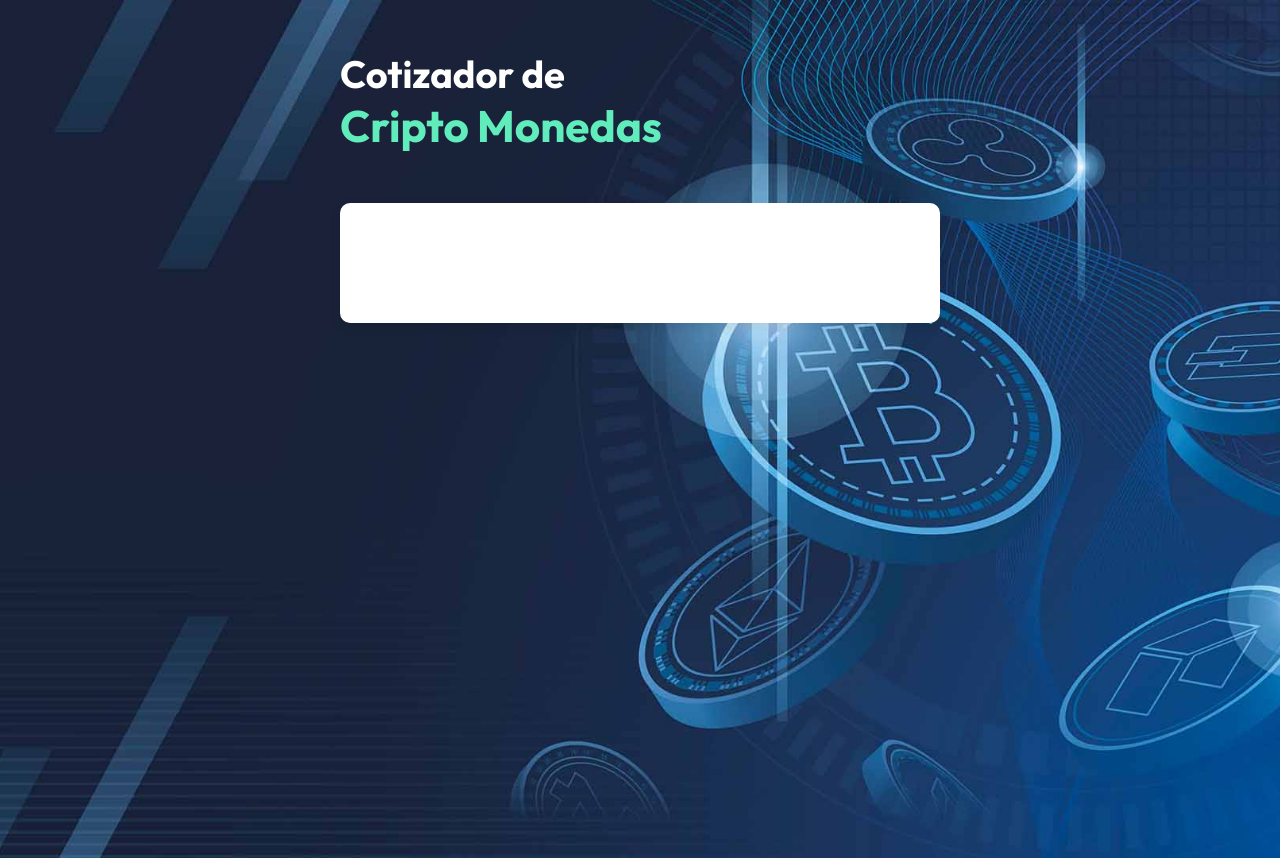
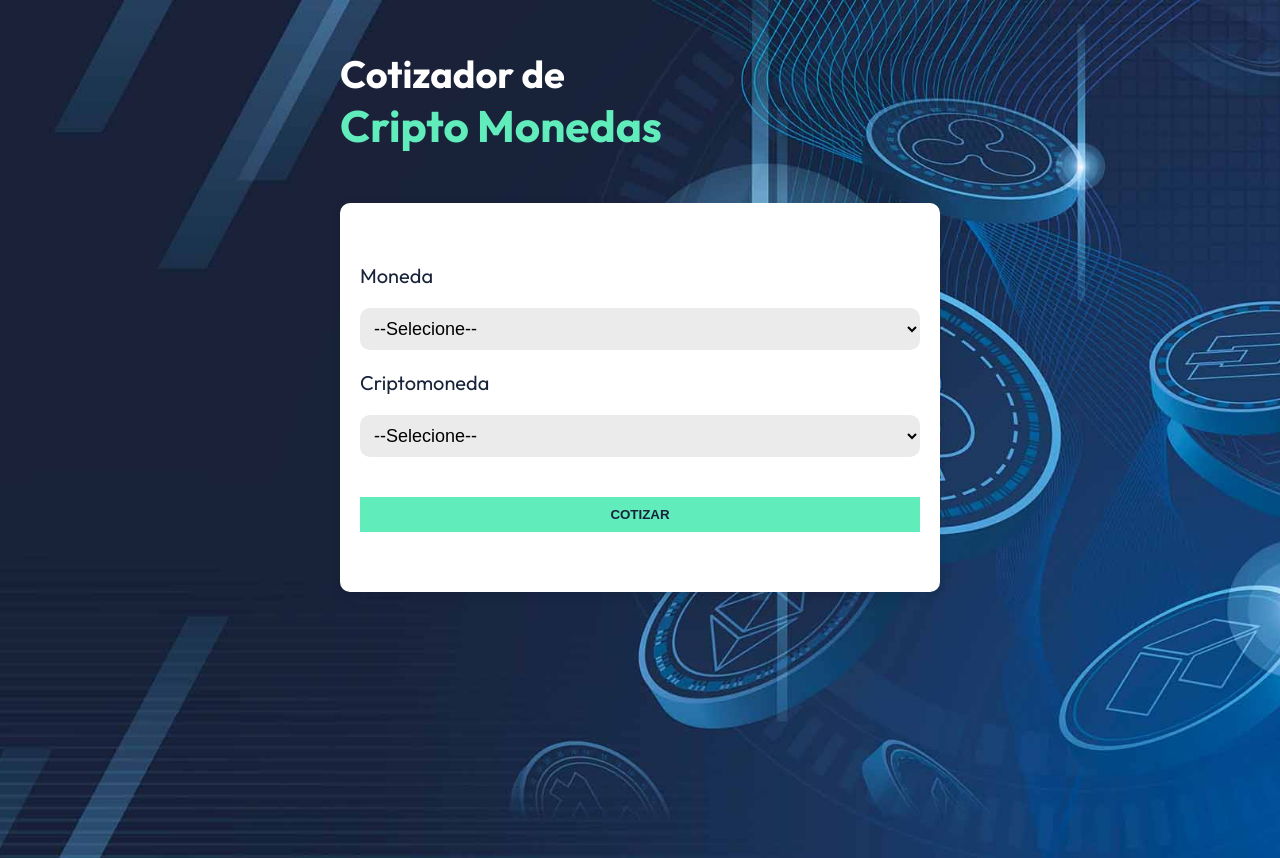
Before and after one commit to stan-mqz/cripto-cotizador, a React (Vite) app: page / in a window 1280 px wide. Built offline with nearby package versions, Linux system fonts and the light colour scheme.

Commit message:
style: Add CriptoSearchForm component and update App layout

```diff
--- a/src/App.tsx
+++ b/src/App.tsx
@@ -1,5 +1,7 @@
+import { CriptoSearchForm } from "./components/CriptoSearchForm"
 
 function App() {
+
 
   return (
     <>
@@ -8,7 +10,9 @@
           Cotizador de <span>Cripto Monedas</span>
         </h1>
 
-        <div className="content"></div>
+        <div className="content">
+          <CriptoSearchForm />
+        </div>
       </div>
     </>
   )
--- /dev/null
+++ b/src/components/CriptoSearchForm.tsx
@@ -0,0 +1,23 @@
+
+export const CriptoSearchForm = () => {
+  return (
+    <form className="form">
+        <div className="field">
+            <label htmlFor="currency">Moneda</label>
+            <select name="currency" id="currency">
+                <option value="">--Selecione--</option>
+            </select>
+        </div>
+
+        <div className="field">
+            <label htmlFor="criptocurrency">Criptomoneda</label>
+            <select name="criptocurrency" id="criptocurrency">
+                <option value="">--Selecione--</option>
+            </select>
+        </div>
+
+        <input type="submit" value='Cotizar'/>
+
+    </form>
+)
+}
--- a/src/index.css
+++ b/src/index.css
@@ -16,6 +16,7 @@
     background-repeat: no-repeat;
     background-size: cover;
     min-height: 100vh;
+    font-size: 2rem;
 }
 
 .container {
@@ -43,3 +44,40 @@
     border-radius: 1rem;
     box-shadow: rgba(0, 0, 0, 0.1) 0px 4px 12px;
 }
+
+.form,
+.field {
+    display: flex;
+    flex-direction: column;
+    gap: 2rem;
+}
+
+
+.form label {
+    color: var(--black);
+}
+
+.form select {
+    background-color: #ECEBEB;
+    border: none;
+    padding: 1rem;
+    border-radius: 1rem;
+    font-size: 1.8rem;
+}
+
+
+.form [type="submit"] {
+    background-color: var(--primary);
+    color: var(--black);
+    border: none;
+    padding: 1rem;
+    font-weight: 900;
+    cursor: pointer;
+    text-transform: uppercase;
+    margin-top: 2rem;
+    transition: background-color 300ms ease;
+}
+
+.form [type="submit"]:hover {
+    background-color: #0CB387;
+}
```
